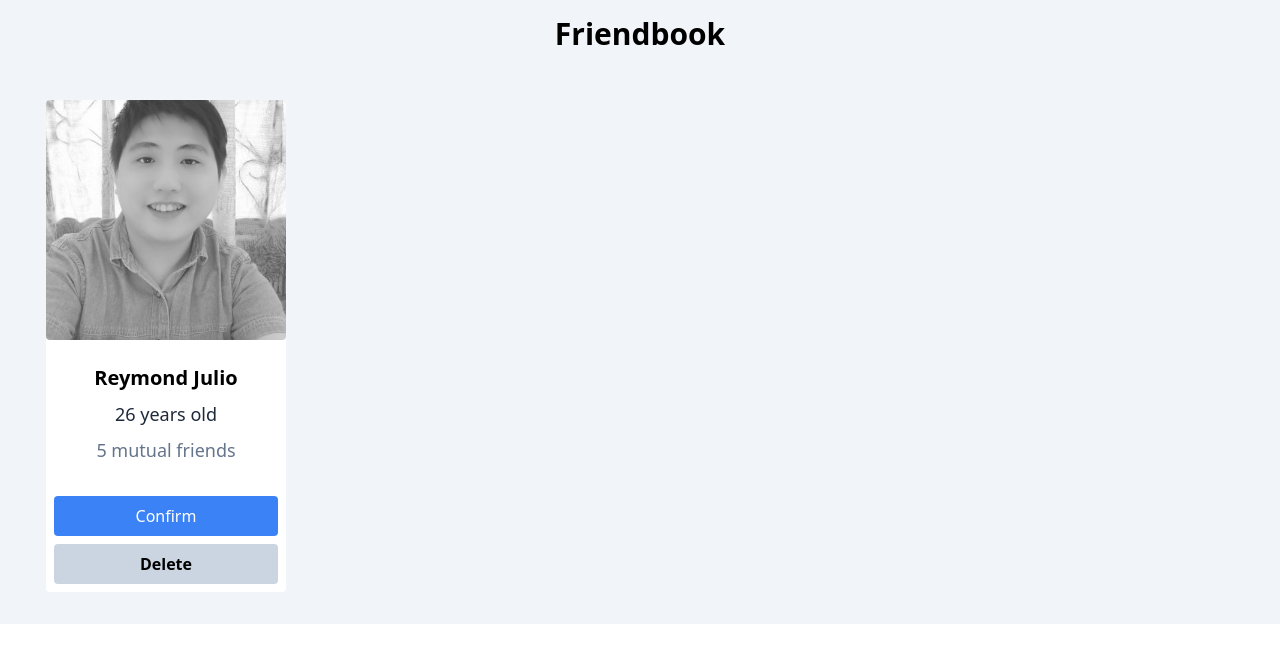
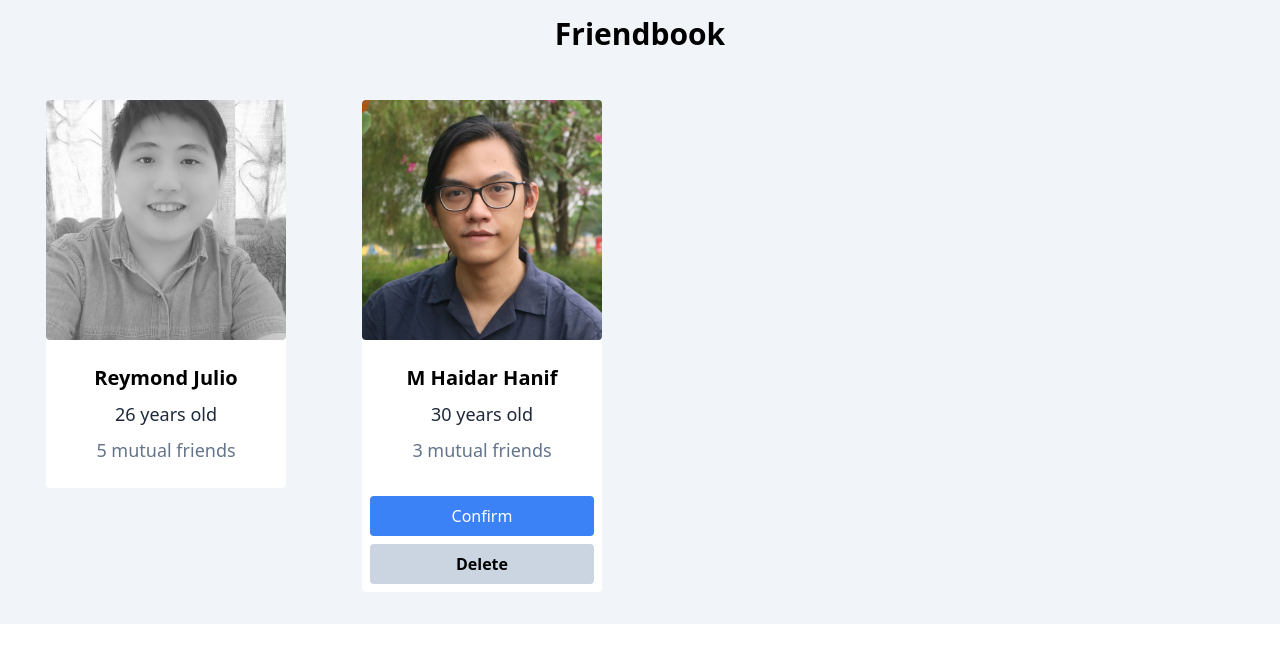
Before and after one commit to reymondjulio/friendbook-react, a React (Vite) app: page / in a window 1280 px wide. Shown: the top 662 px of the page. Built offline with nearby package versions, Linux system fonts and the light colour scheme.

Commit message:
feat: render friends from array data

```diff
--- a/src/App.jsx
+++ b/src/App.jsx
@@ -1,3 +1,5 @@
+import { friends } from "./data/friends";
+
 function App() {
   return (
     <main className="bg-slate-100">
@@ -5,24 +7,35 @@ function App() {
         <h1 className="text-center text-3xl font-bold py-4">Friendbook</h1>
       </header>
 
+      {/* <pre>{JSON.stringify(friends, null, 2)}</pre> */}
+
       {/* Card Container */}
       <ul className="container mx-auto w-full p-8 grid grid-cols-2 md:grid-cols-3 xl:grid-cols-4 justify-center items-center gap-12">
-        {/* Friend */}
-        <li className="max-w-fit h-fit justify-self-center self-start rounded bg-white transition ease-in-out delay-150">
+        {friends.map((friend) => {
+          return (
+            <li
+              key={friend.id}
+              className="max-w-fit h-fit justify-self-center self-start rounded bg-white transition ease-in-out delay-150"
+            >
               <img
                 className="w-60 h-60 rounded object-cover  overflow-hidden"
-            src="/avatars/reymond.jpg"
-            alt="reymond"
+                src={friend.avatarURL}
+                alt={friend.name}
               />
 
               <div className="flex flex-col justify-center items-center p-6 space-y-2">
-            <h3 className="text-center text-xl font-semibold">Reymond Julio</h3>
-            <p className="text-center text-lg text-slate-800">26 years old</p>
+                <h3 className="text-center text-xl font-semibold">
+                  {friend.name}
+                </h3>
+                <p className="text-center text-lg text-slate-800">
+                  {friend.age} years old
+                </p>
                 <p className="text-center text-lg text-slate-500">
-              5 mutual friends
+                  {friend.mutualFriends} mutual friends
                 </p>
               </div>
 
+              {!friend.isConfirmed && (
                 <div className="p-2 space-y-2">
                   <button className="bg-blue-500 text-white p-2 rounded w-full self-center hover:bg-blue-400">
                     Confirm
@@ -31,7 +44,10 @@ function App() {
                     Delete
                   </button>
                 </div>
+              )}
             </li>
+          );
+        })}
       </ul>
     </main>
   );
```
Lines whose indentation alone changed are shown as unchanged.
